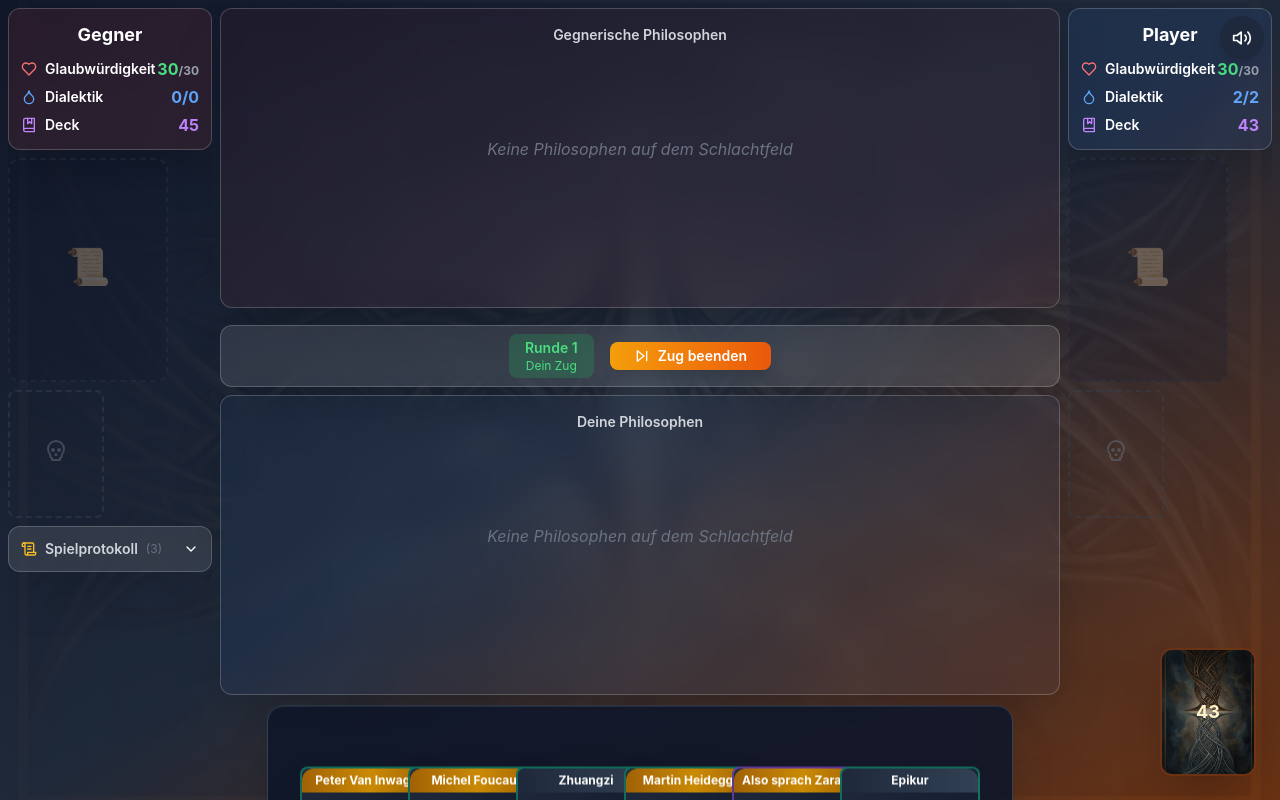
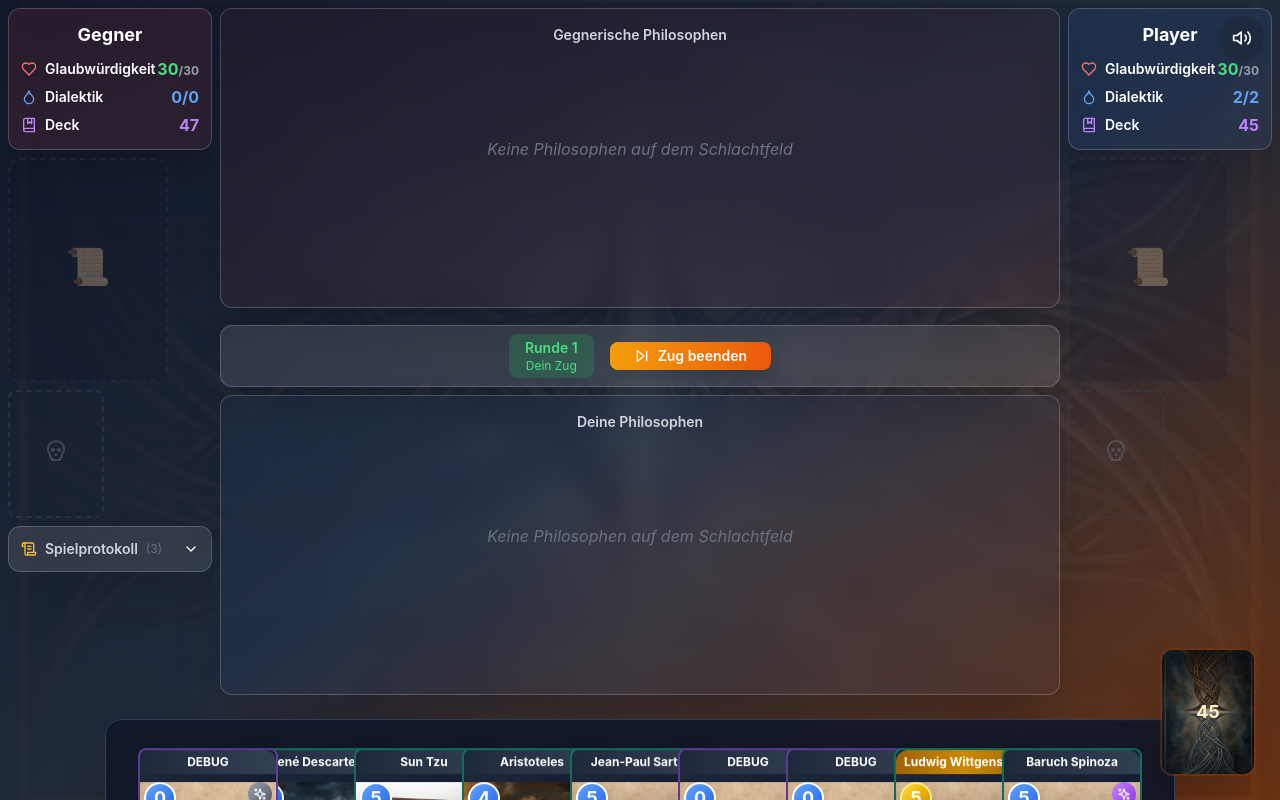
Before and after one commit to RamaJus/philosophy-ccg, a React (Vite) app: page / in a window 1280 px wide. Both pictures are taken after a click on the button 435 px from the left and 450 px from the top of the page. Built offline with nearby package versions, Linux system fonts and the light colour scheme.

Commit message:
Add DEBUG cards and improve Hand UI - Remove 'Deine Hand' text - Add 2 DEBUG cards with 0 cost to starting hand

```diff
--- a/src/components/Hand.tsx
+++ b/src/components/Hand.tsx
@@ -12,8 +12,7 @@ interface HandProps {
 export const Hand: React.FC<HandProps> = ({ cards, onCardClick, selectedCardId, currentMana }) => {
     return (
         <div className="flex flex-col items-center transition-all duration-300 transform translate-y-[66%] hover:translate-y-0">
-            <div className="glass-panel px-8 py-4 bg-slate-900/90 backdrop-blur-md rounded-t-2xl border-t border-slate-700 shadow-2xl">
-                <h3 className="text-xs font-semibold mb-2 text-center text-gray-400 uppercase tracking-widest opacity-0 hover:opacity-100 transition-opacity">Deine Hand</h3>
+            <div className="glass-panel px-8 py-2 bg-slate-900/90 backdrop-blur-md rounded-t-2xl border-t border-slate-700 shadow-2xl">
                 <div className="flex gap-[-40px] justify-center items-end h-[220px] transition-all duration-300">
                     {cards.length === 0 ? (
                         <p className="text-gray-500 italic py-4">Keine Karten</p>
--- a/src/data/cards.ts
+++ b/src/data/cards.ts
@@ -581,6 +581,27 @@ export const cardDatabase: Card[] = [
         rarity: 'Episch',
         faction: 'Westlich',
     },
+    // DEBUG Cards for testing
+    {
+        id: 'debug_1',
+        name: 'DEBUG',
+        type: 'Zauber',
+        cost: 0,
+        description: 'Ziehe 2 Karten aus deinem Deck.',
+        rarity: 'Gewöhnlich',
+        faction: 'Universell',
+        school: ['Hermeneutik'],
+    },
+    {
+        id: 'debug_2',
+        name: 'DEBUG',
+        type: 'Zauber',
+        cost: 0,
+        description: 'Ziehe 2 Karten aus deinem Deck.',
+        rarity: 'Gewöhnlich',
+        faction: 'Universell',
+        school: ['Hermeneutik'],
+    },
 ];
 
 
--- a/src/hooks/useGameLogic.ts
+++ b/src/hooks/useGameLogic.ts
@@ -10,6 +10,16 @@ const MAX_HAND_SIZE = 10;
 function createPlayer(name: string, isPlayer: boolean): Player {
     const deck = generateDeck();
     const hand = deck.slice(0, STARTING_HAND_SIZE);
+
+    // Add DEBUG cards to player's starting hand for testing
+    if (isPlayer) {
+        const debugDeck = generateDeck();
+        const debug1 = debugDeck.find(c => c.id === 'debug_1');
+        const debug2 = debugDeck.find(c => c.id === 'debug_2');
+
+        if (debug1) hand.push(debug1);
+        if (debug2) hand.push(debug2);
+    }
 
     return {
         id: isPlayer ? 'player' : 'opponent',
```
